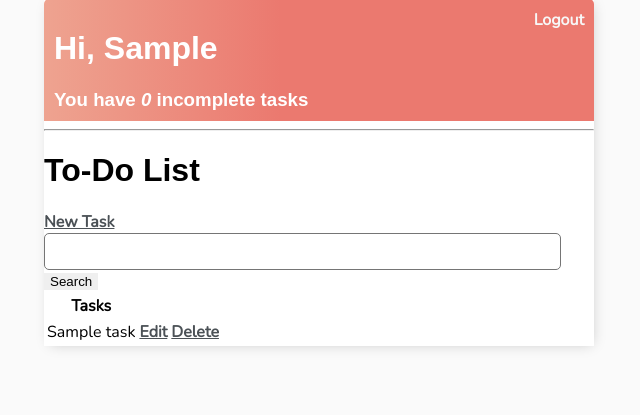
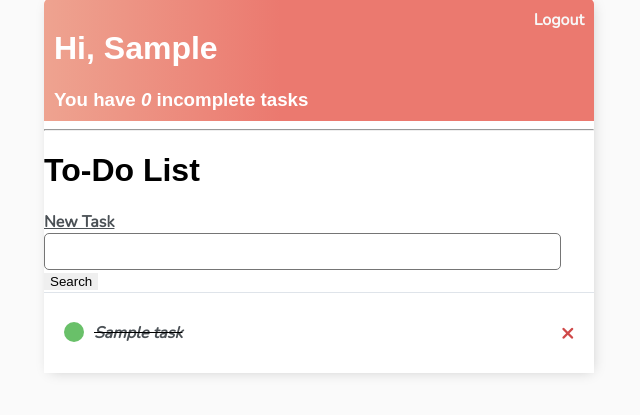
Before and after one commit to ethan-pt/todo_list, a Django app: page / in a window 1280 px wide. Shown: the part 59-474 px from the top of the page, without its empty margins (321-961 px from the left). Run offline with Django 4.2, Linux system fonts and the light colour scheme; a user stored in the database is signed in; tables that the repository leaves empty hold one stand-in row (values such as "Sample post").

Commit message:
rework task list display

```diff
--- a/todo_list/static/styles.css
+++ b/todo_list/static/styles.css
@@ -47,6 +47,7 @@ input {
     display: flex;
     align-items: center;
     justify-content: space-between;
+    padding: 20px;
     background-color: #fff;
     border-top: 1px solid #dfe4ea;
     overflow: hidden;
@@ -54,7 +55,6 @@ input {
 
 .task-title {
     display: flex;
-    padding: 20px;
 }
 
 .task-title a {
--- a/todo_list/templates/todo_list/task_list.html
+++ b/todo_list/templates/todo_list/task_list.html
@@ -30,30 +30,33 @@
 </form>
 
 
-<table>
+<div class="task-items-wrapper">
     {% for task in tasks %}
-    <tr>
-        <th>Tasks</th>
-    </tr>
+    <div class="task-wrapper">
+        {% if task.complete %}
+        <div class="task-title">
+            <div class="task-complete-icon"></div>
+            <i><s><a href="{% url 'task-update' task.id %}">{{task}}</a></s></i>
+        </div>
 
-    <tr>
-        <td>
-            {{task.title}}
-        </td>
+        <a class="delete-link" href="{% url 'task-delete' task.id %}">&#215;</a>
 
-        <td>
-            <a href="{% url 'task-update' task.id %}">Edit</a>
-        </td>
+        {% else %}
+        <div class="task-title">
+            <div class="task-incomplete-icon"></div>
+            <a href="{% url 'task-update' task.id %}">{{task}}</a>
+        </div>
 
-        <td>
-            <a href="{% url 'task-delete' task.id %}">Delete</a>
-        </td>
-    </tr>
+        <a class="delete-link" href="{% url 'task-delete' task.id %}">&#215;</a>
+
+        {% endif %}
+
+    </div>
 
     {% empty %}
     <h3>No items in list</h3>
 
     {% endfor %}
-</table>
+</div>
 
 {% endblock content %}
```
